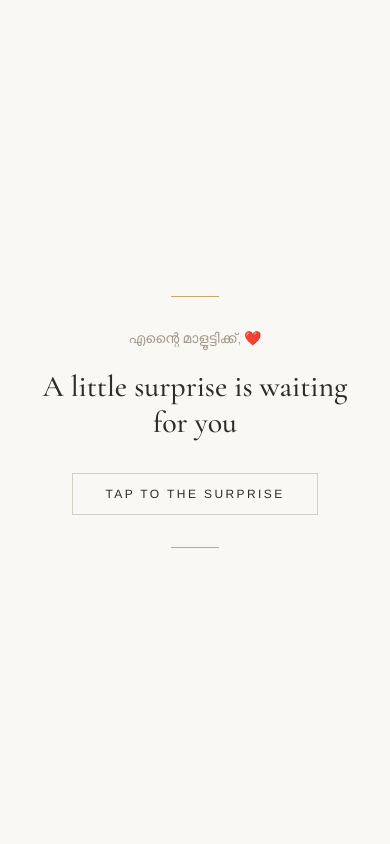
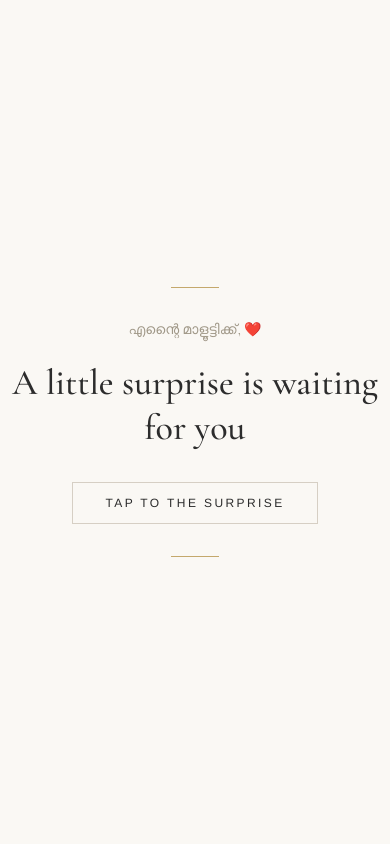
Before and after one commit to Jayeshss/malu-birthday, a Next.js app: page / in a window 390 px wide. Shown: the top 844 px of the page. Built offline with nearby package versions, Linux system fonts and the light colour scheme.

Commit message:
Enlarge mobile birthday and storybook screens

```diff
--- a/src/app/page.tsx
+++ b/src/app/page.tsx
@@ -130,7 +130,7 @@ function IntroSection({ onEnterStory }: { onEnterStory: () => void }) {
   };
 
   return (
-    <section className="min-h-screen flex flex-col items-center justify-center px-6 py-16" style={{ backgroundColor: C.bg }}>
+    <section className="min-h-screen flex flex-col items-center justify-center px-2 sm:px-6 py-8 sm:py-12 md:py-16" style={{ backgroundColor: C.bg }}>
       {/* Decorative top line */}
       <motion.div
         className="w-12 h-px mb-10"
@@ -152,7 +152,7 @@ function IntroSection({ onEnterStory }: { onEnterStory: () => void }) {
       </motion.h1>
 
       <motion.p
-        className="text-base sm:text-lg md:text-xl text-center mb-2"
+        className="text-lg sm:text-lg md:text-xl text-center mb-2"
         style={{ color: C.text, fontFamily: 'var(--font-geist-sans)' }}
         initial={{ opacity: 0, y: 15 }}
         animate={{ opacity: 1, y: 0 }}
@@ -162,7 +162,7 @@ function IntroSection({ onEnterStory }: { onEnterStory: () => void }) {
       </motion.p>
 
       <motion.p
-        className="text-sm sm:text-base text-center max-w-md mb-10"
+        className="text-base sm:text-base text-center max-w-lg mb-8 sm:mb-10 px-3"
         style={{ color: C.textLight, fontFamily: 'var(--font-geist-sans)' }}
         initial={{ opacity: 0 }}
         animate={{ opacity: 1 }}
@@ -173,7 +173,7 @@ function IntroSection({ onEnterStory }: { onEnterStory: () => void }) {
 
       {/* 4-image Photo Carousel */}
       <motion.div
-        className="w-full max-w-2xl mx-auto mb-8"
+        className="w-[96vw] sm:w-full sm:max-w-2xl mx-auto mb-7"
         initial={{ opacity: 0, y: 20 }}
         animate={{ opacity: 1, y: 0 }}
         transition={{ delay: 2, duration: 0.9 }}
@@ -236,7 +236,7 @@ function IntroSection({ onEnterStory }: { onEnterStory: () => void }) {
 
       {/* Small tagline */}
       <motion.p
-        className="text-xs tracking-[0.15em] uppercase text-center mb-10"
+        className="text-[11px] sm:text-xs tracking-[0.13em] uppercase text-center mb-8 sm:mb-10 px-3"
         style={{ color: C.textMuted, fontFamily: 'var(--font-geist-sans)' }}
         initial={{ opacity: 0 }}
         animate={{ opacity: 1 }}
@@ -248,7 +248,7 @@ function IntroSection({ onEnterStory }: { onEnterStory: () => void }) {
       {/* Enter storybook button */}
       <motion.button
         onClick={onEnterStory}
-        className="px-8 py-3 text-xs sm:text-sm tracking-[0.2em] uppercase border cursor-pointer transition-all duration-500 hover:tracking-[0.25em]"
+        className="px-9 py-3.5 text-sm sm:text-sm tracking-[0.18em] uppercase border cursor-pointer transition-all duration-500 hover:tracking-[0.23em]"
         style={{ fontFamily: 'var(--font-geist-sans)', color: C.charcoal, borderColor: C.divider, backgroundColor: 'transparent' }}
         initial={{ opacity: 0, y: 10 }}
         animate={{ opacity: 1, y: 0 }}
@@ -321,8 +321,8 @@ function StorybookSection() {
   // Storybook intro overlay (Illustration Page)
   if (!started) {
     return (
-      <section className="min-h-screen flex flex-col items-center justify-center px-6 py-16" style={{ backgroundColor: C.bgCream }}>
-        <div className="text-center max-w-2xl w-full">
+      <section className="min-h-screen flex flex-col items-center justify-center px-2 sm:px-6 py-8 sm:py-12 md:py-16" style={{ backgroundColor: C.bgCream }}>
+        <div className="text-center w-full sm:max-w-2xl">
           <motion.div className="w-10 h-px mx-auto mb-8" style={{ backgroundColor: C.gold }} initial={{ scaleX: 0 }} animate={{ scaleX: 1 }} transition={{ delay: 0.3, duration: 0.8 }} />
 
           {/* Intro illustration image */}
@@ -335,12 +335,12 @@ function StorybookSection() {
             <img
               src={storyAsset('intro-01.jpg')}
               alt="Illustration — Intro"
-              className="w-full h-auto object-contain rounded-sm"
+              className="w-[98vw] sm:w-full max-w-none h-auto object-contain rounded-sm mx-auto"
             />
           </motion.div>
 
           <motion.h2
-            className="text-3xl sm:text-4xl md:text-5xl font-light leading-tight mb-5"
+            className="text-[2.15rem] sm:text-4xl md:text-5xl font-light leading-tight mb-4 sm:mb-5 px-2"
             style={{ color: C.charcoal, fontFamily: 'var(--font-serif)' }}
             initial={{ opacity: 0, y: 20 }}
             animate={{ opacity: 1, y: 0 }}
@@ -349,7 +349,7 @@ function StorybookSection() {
             {storybookIntro.heading}
           </motion.h2>
           <motion.p
-            className="text-sm sm:text-base mb-10"
+            className="text-base sm:text-base mb-8 sm:mb-10"
             style={{ color: C.textLight, fontFamily: 'var(--font-geist-sans)' }}
             initial={{ opacity: 0, y: 10 }}
             animate={{ opacity: 1, y: 0 }}
@@ -359,7 +359,7 @@ function StorybookSection() {
           </motion.p>
           <motion.button
             onClick={() => setStarted(true)}
-            className="px-7 py-2.5 text-xs tracking-[0.2em] uppercase border cursor-pointer transition-all duration-500 hover:tracking-[0.25em]"
+            className="px-8 py-3 text-sm sm:text-xs tracking-[0.17em] sm:tracking-[0.2em] uppercase border cursor-pointer transition-all duration-500 hover:tracking-[0.23em]"
             style={{ fontFamily: 'var(--font-geist-sans)', color: C.charcoal, borderColor: C.divider, backgroundColor: 'transparent' }}
             initial={{ opacity: 0, y: 10 }}
             animate={{ opacity: 1, y: 0 }}
@@ -600,7 +600,7 @@ export default function BirthdayPage() {
 
       {!hasEntered && (
         <div
-          className="fixed inset-0 z-[100] flex items-center justify-center px-6"
+          className="fixed inset-0 z-[100] flex items-center justify-center px-3 sm:px-6"
           style={{ backgroundColor: C.bg }}
         >
           <motion.div
@@ -617,7 +617,7 @@ export default function BirthdayPage() {
   എന്റെെ മാളൂട്ടിക്ക്, ❤️
 </p>
             <h1
-              className="text-3xl sm:text-4xl md:text-5xl font-light mb-8"
+              className="text-[2.25rem] sm:text-4xl md:text-5xl font-light mb-8 leading-tight"
               style={{ color: C.charcoal, fontFamily: 'var(--font-serif)', fontWeight: 500 }}
             >
               A little surprise is waiting for you
```
